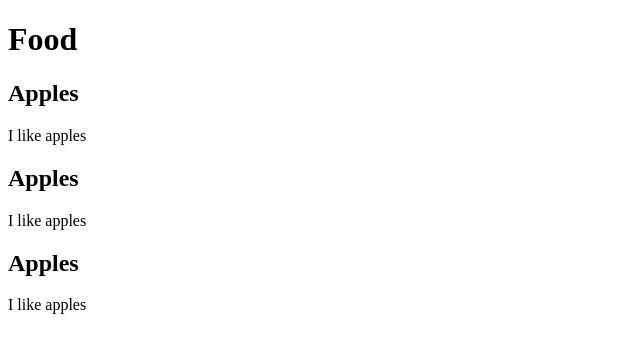
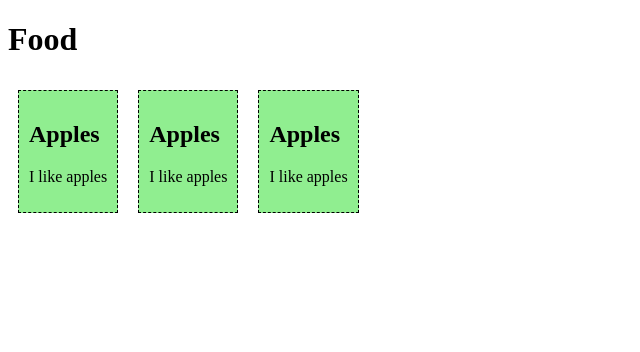
Before and after one commit to apcciesguerra/webprog-vuejs, a Vue app in the folder vue-project/: page / in a window 1280 px wide. Shown: the top 352 px of the page, without its empty margins (0-640 px from the left). Built offline with nearby package versions, Linux system fonts and the light colour scheme.

Commit message:
Added styling

```diff
--- a/vue-project/src/App.vue
+++ b/vue-project/src/App.vue
@@ -7,4 +7,12 @@
   <food-item/>
 </template>
 
-<style></style>
+<style>
+  #app > div {
+    border: dashed black 1px;
+    display: inline-block;
+    margin: 10px;
+    padding: 10px;
+    background-color: lightgreen;
+  }
+</style>
```
